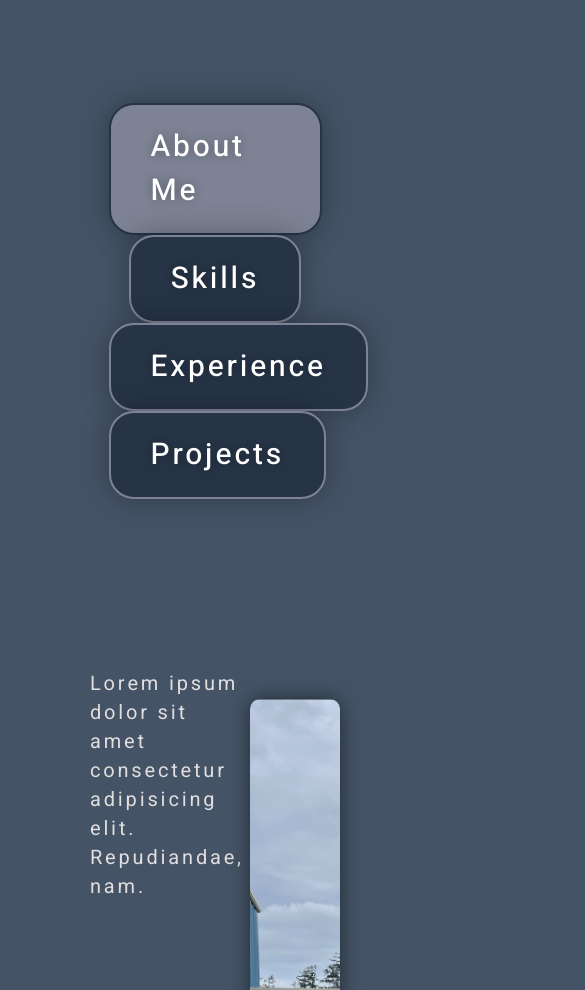
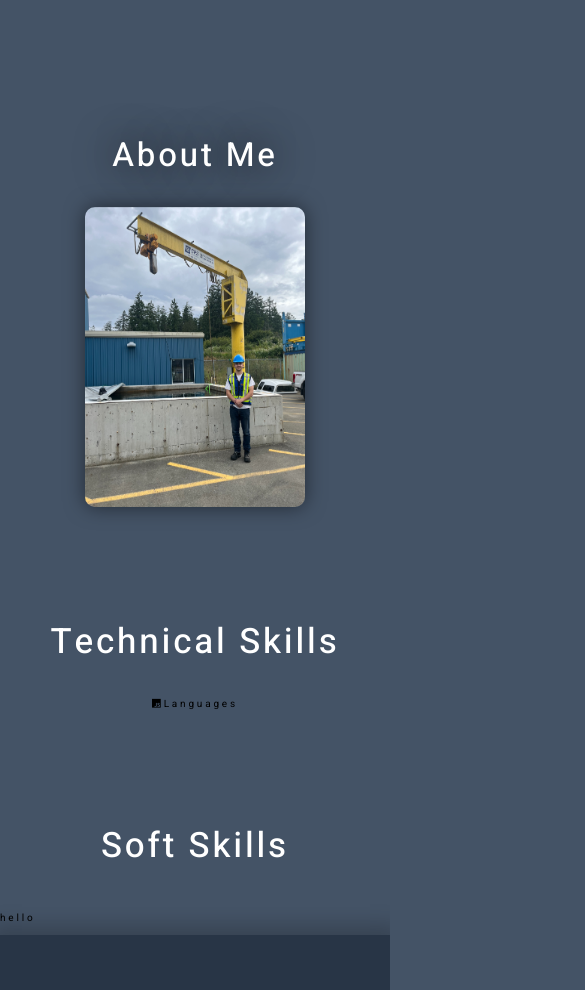
Before and after one commit to kindman999/Portfolio, a plain HTML site: page index.html in a window 390 px wide. Shown: the part 1400-2390 px from the top of the page, 585 px wide, since content can reach past the window. Drawn offline with Linux system fonts and the light colour scheme.

Commit message:
About section and nav fitted to  mobile

```diff
--- a/index.html
+++ b/index.html
@@ -102,10 +102,8 @@
       </div>
       <div class="about tab-contents active-tab" id="about_me">
         <div class="about-me-text">
-          <p>
-            Lorem ipsum dolor sit amet consectetur adipisicing elit.
-            Repudiandae, nam.
-          </p>
+          <h1 class="hidden-about">About Me</h1>
+          <p></p>
         </div>
         <div class="slide-show">
           <div class="image-slides">
@@ -158,7 +156,17 @@
       </div>
 
       <div class="skills tab-contents" id="skills">
-        <p>hi</p>
+        <div class="technical-skills">
+          <h1>Technical Skills</h1>
+          <div class="languages">
+            <span class="languages-title"
+              ><i class="fa-brands fa-js"></i>Languages</span
+            >
+          </div>
+        </div>
+        <div class="soft-skills">
+          <h1>Soft Skills</h1>
+        </div>
       </div>
 
       <div class="experience tab-contents" id="experience">
--- a/styles.css
+++ b/styles.css
@@ -353,7 +353,7 @@ b{
 .nav-list{
     list-style: none;
     margin: 0;
-    font-size: 3rem;
+    font-size: 2.7em;
     display: flex;
     justify-content: space-around;
     transition: 0.2s;
@@ -365,7 +365,7 @@ b{
 
 div ul li{
     transition: transform 0.3s;
-    padding: 2rem 4rem;
+    padding: 1.5rem 4rem;
      border: 2px solid #7d8394;
      border-radius: 25px;
      background-color: #263446;
@@ -445,8 +445,8 @@ div ul li:hover{
 
 .about-me-text{
     color: #e2dede;
-    font-size: 2rem;
-    margin-left: 9rem;
+    font-size: 2.2rem;
+    margin-left: 10rem;
     margin-top: 15rem;
 
 
@@ -511,9 +511,7 @@ div ul li:hover{
 /* css for manual slide nav */
 
 .navigation-manual {
-position: absolute;
-margin-top: -4rem;
-margin-left: 5rem;
+margin-bottom: 5rem;
 width: 40rem;
 display: flex;
 justify-content: center;
@@ -528,6 +526,7 @@ justify-content: center;
     transition: 0.3s;
     box-shadow: 2px 2px 2px #000;
     transform: scale(1.2);
+    display: none;
 }
 
 .manual-btn:not(:last-child){
@@ -563,6 +562,7 @@ justify-content: center;
     width: 50rem;
     justify-content: center;
     margin-top: 66rem;
+    display: none;
 
 }
 
@@ -593,9 +593,139 @@ justify-content: center;
     background: #1462D4;
 }
 
+.hidden-about{
+    display: none;
+}
 /* Skills */
+.skills.active-tab{
+    display: grid;
+    grid-template-columns:  1fr 1fr;
+}
+/* Experience */
 
-/* Experience */
+.technical-skills, .soft-skills{
+    display: flex;
+    align-items: center;
+    flex-direction: column;
+    padding-top: 8rem;
+
+
+}
+
+.technical-skills>h1, .soft-skills>h1{
+color: #fff;
+font-size: 3.5rem;
+font-weight: 500;
+position: relative;
+
+}
+
+
+
+
+@media screen and (max-width: 1500px){
+    .nav-list{
+        font-size: 2rem;
+    }
+}
+
+
+@media screen and (max-width: 1225px){
+    .nav-list{
+        font-size: 1.5rem;
+    }
+
+}
+
+@media screen and (max-width: 1105px) {
+    .nav{
+        display: none;
+    }
+
+    .hidden-about{
+        display: block;
+        position: relative;
+        font-weight: 500;
+        color: #fff;
+        text-shadow: 0 0 40px #000;
+    }
+    .hidden-about::after{
+        content: '';
+        width: 30%;
+        height: 5px;
+        background-color: #1462D4;
+        position: absolute;
+        left: 0;
+        top: 4rem;
+    }
+
+    .image-slides{
+        margin-top: 0;
+        height: 50rem;
+     }
+
+     .slide{
+        height: 50rem;
+     }
+.slide>img{
+    height: 50rem;
+    width: 40rem;
+}
+     .about-me-text{
+        margin-top: 0;
+     }
+
+     .skills{
+        display: block;
+     }
+
+     .experience{
+        display: block;
+     }
+}
+
+
+@media screen and (max-width: 883px){
+    .image-slides{
+        margin-top: 0;
+        height: 30rem;
+        width: 22rem;
+     }
+    .slide{
+        height: 30rem;
+     }
+.slide>img{
+    height: 30rem;
+    width: 22rem;
+}
+
+.about{
+    padding-top: 10rem;
+}
+}
+
+@media screen and (max-width: 700px){
+    .tab-contents.active-tab{
+        grid-template-rows: 0.1fr 1fr;
+        grid-template-columns: 1fr;
+    }
+
+    .about-me-text{
+        text-align: center;
+        padding-left: 0;
+        margin-left: 3rem;
+        margin-right: 3rem;
+    }
+
+    .image-slides{
+        margin: 0;
+    }
+
+    .hidden-about::after{
+       width: 0;
+    }
+
+}
 
 /* Projects*/
 
```
